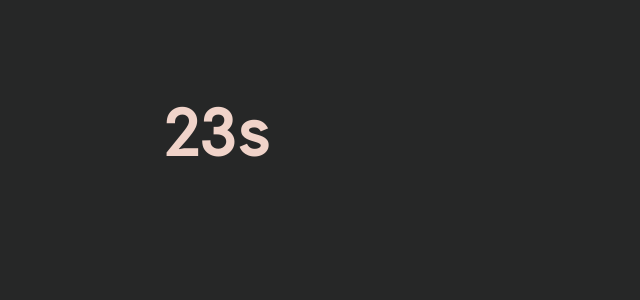
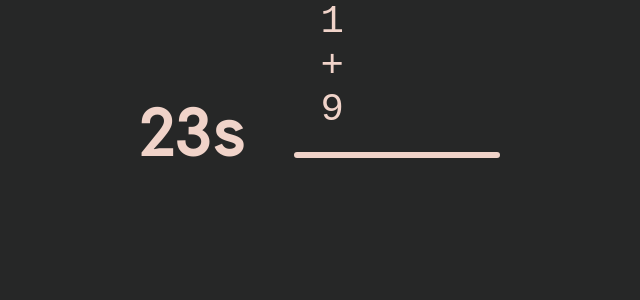
Before and after one commit to KrishLad/Snail-Solve, a React (Vite) app: page / in a window 1280 px wide. Shown: the top 300 px of the page, without its empty margins (423-1063 px from the left). Built offline with nearby package versions, Linux system fonts and the light colour scheme.

Commit message:
started to work on the main problem UI

```diff
--- a/src/App.css
+++ b/src/App.css
@@ -9,20 +9,6 @@ h1{
   font-family: Reddit-Mono;
 }
 
-.timer-box {
-  display: flex;
-  justify-content: center;
-  align-items: center;
-}
-.timer {
-  display: flex;
-  align-content: center;
-  justify-content: center;
-  padding: 3rem;
-  width: fit-content;
-    /* Ensure the width fits the content */
-    height: fit-content;
-}
 .game{
   display: flex;
   align-content: center;
--- a/src/App.tsx
+++ b/src/App.tsx
@@ -1,15 +1,8 @@
-import Timer from './components/Timer';
 import Game from './components/Game';
 import './App.css'
 const App = () => {
   return (
     <>
-      <div className = "timer-box">
-        <div className="timer">
-          <Timer initalTime={30} />
-        </div>
-      </div>
-
       <div className="game">
         <Game />
       </div>
--- a/src/components/Game.css
+++ b/src/components/Game.css
@@ -1,3 +1,25 @@
 .game-content{
     font-size: 3em;
+    font-family: Reddit-Mono;
 }
+
+.timer-box {
+    display: flex;
+    justify-content: center;
+    align-items: center;
+}
+
+.timer {
+    display: flex;
+    align-content: center;
+    justify-content: center;
+    padding: 3rem;
+    width: fit-content;
+    /* Ensure the width fits the content */
+    height: fit-content;
+}
+
+@font-face {
+    font-family: Reddit-Mono;
+    src: url(../public/RedditMono-Regular.ttf);
+}
--- a/src/components/Game.tsx
+++ b/src/components/Game.tsx
@@ -1,5 +1,7 @@
 import { useState } from "react";
 import './Game.css'
+import Problem from "./Problem";
+import Timer from "./Timer";
 const Game = () => {
   const [N1, setN1] = useState(0);
   const [N2, setN2] = useState(0);
@@ -17,8 +19,13 @@ const Game = () => {
 
   return (
     <>
-      <div className = "game-content">
-
+      <div className="timer-box">
+        <div className="timer">
+          <Timer initalTime={30} />
+        </div>
+      </div>
+      <div className="game-content">
+        <Problem num1={1} num2={9} operation="+" />
       </div>
     </>
   );
--- a/src/components/Problem.tsx
+++ b/src/components/Problem.tsx
@@ -1,13 +1,15 @@
-interface Props{
-    num1: number;
-    num2: number;
-    operation: string;
+interface Props {
+  num1: number;
+  num2: number;
+  operation: string;
 }
-
-const Problem = ({ num1, num2, operation }: Props) => {
+const Problem = ({ num1, num2, operation}: Props) => {
   return (
-    <div className="problem">
-      {num1} {operation} {num2}
+    <div style={{ fontFamily: "monospace", textAlign: "right", width: "50px" }} className="problem">
+      <div className="first-number">{num1}</div>
+      <div className="operation">{operation}</div>
+      <div className= "second-number"> {num2}</div>
+      <hr style={{ width: "200px", border:"3px solid", borderRadius: "10px"}} />
     </div>
   );
 };
```
Also changed, not shown: src/components/Problem.css (added).
